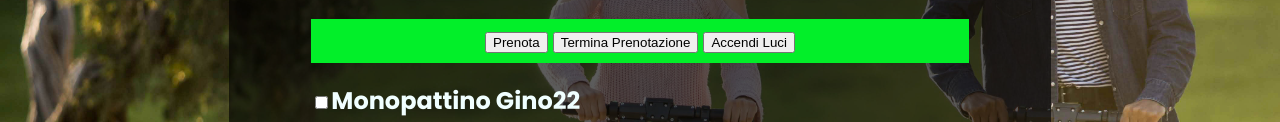
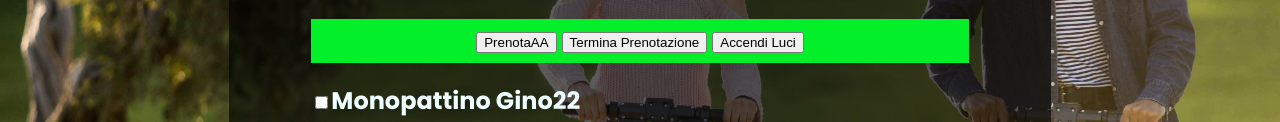
Before and after one commit to CptPow/25-03, a plain HTML site: page index.html in a window 1280 px wide. Shown: the part 309-431 px from the top of the page. Drawn offline with Linux system fonts and the light colour scheme.

Commit message:
aggiunta

```diff
--- a/index.html
+++ b/index.html
@@ -28,7 +28,7 @@
             </div>
             <div class="nav">
                 <ul>
-                    <li><button>Prenota</button></li>
+                    <li><button>PrenotaAA</button></li>
                     <li><button>Termina Prenotazione</button></li>
                     <li><button>Accendi Luci</button></li>
                 </ul>
```
